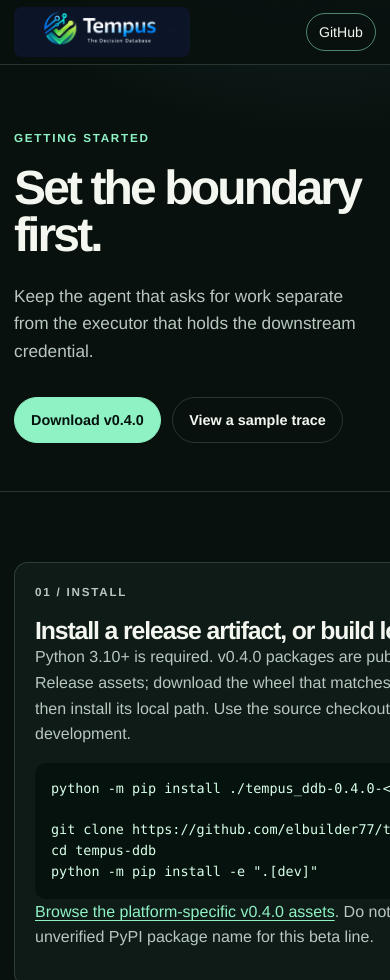
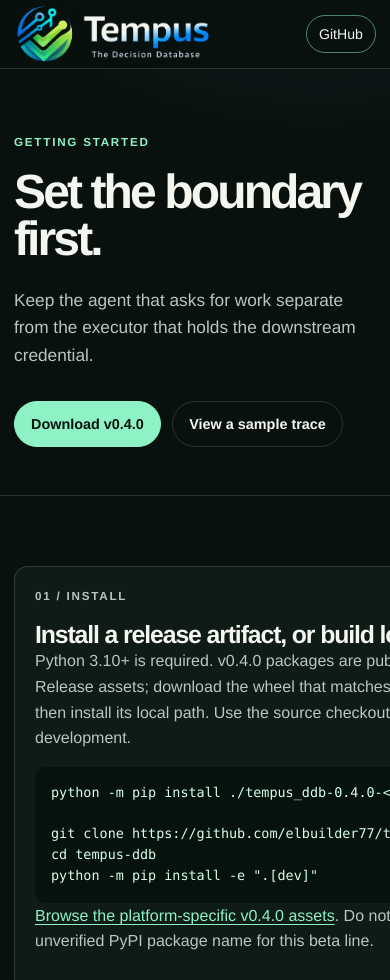
Before and after one commit to JPatronC92/tempus-ddb, a website built with Vite: page site/docs.html in a window 390 px wide. Shown: the top 980 px of the page. Built offline with nearby package versions, Linux system fonts and the light colour scheme.

Commit message:
design: refine Tempus logo presentation

```diff
--- a/site/assets/site.css
+++ b/site/assets/site.css
@@ -43,9 +43,9 @@
 .skip-link:focus { top: 1rem; }
 .shell { width: min(1180px, calc(100% - 40px)); margin: 0 auto; }
 .site-header { position: sticky; top: 0; z-index: 5; background: rgba(8, 17, 13, 0.82); backdrop-filter: blur(18px); border-bottom: 1px solid var(--line); }
-.site-header .shell { display: flex; min-height: 72px; align-items: center; justify-content: space-between; gap: 1.25rem; }
+.site-header .shell { display: flex; min-height: 92px; align-items: center; justify-content: space-between; gap: 1.25rem; }
 .brand { display: inline-flex; align-items: center; color: var(--ink); text-decoration: none; }
-.brand-logo { display: block; width: 212px; height: 58px; border-radius: 8px; object-fit: cover; object-position: center; }
+.brand-logo { display: block; width: 280px; height: 88px; object-fit: contain; object-position: left center; }
 .site-nav { display: flex; align-items: center; gap: 1.2rem; color: var(--muted); font-size: 0.88rem; }
 .site-nav a { text-decoration: none; }
 .site-nav a:hover, .site-nav a:focus-visible, .site-nav a[aria-current="page"] { color: var(--cyan); }
@@ -175,8 +175,8 @@
 
 @media (max-width: 650px) {
   .shell { width: min(100% - 28px, 1180px); }
-  .site-header .shell { min-height: 64px; }
-  .brand-logo { width: 176px; height: 50px; }
+  .site-header .shell { min-height: 68px; }
+  .brand-logo { width: 198px; height: 62px; }
   .site-nav { gap: 0.8rem; }
   .site-nav a:not(.nav-source) { display: none; }
   h1 { font-size: clamp(3rem, 16vw, 4.5rem); }
--- a/site/docs.html
+++ b/site/docs.html
@@ -19,7 +19,7 @@
     <a class="skip-link" href="#main-content">Skip to content</a>
     <header class="site-header">
       <div class="shell">
-        <a class="brand" href="./"><img class="brand-logo" src="assets/logo.png" alt="Tempus — The Decision Database"></a>
+        <a class="brand" href="./"><img class="brand-logo" src="assets/tempus-logo-mineral.png" alt="Tempus — The Decision Database"></a>
         <nav class="site-nav" aria-label="Main navigation">
           <a href="./">Overview</a>
           <a href="docs.html" aria-current="page">Guide</a>
```
Also changed, not shown: site/index.html (+1 -1 lines), site/trace.html (+1 -1 lines), site/assets/tempus-logo-mineral.png (added).
